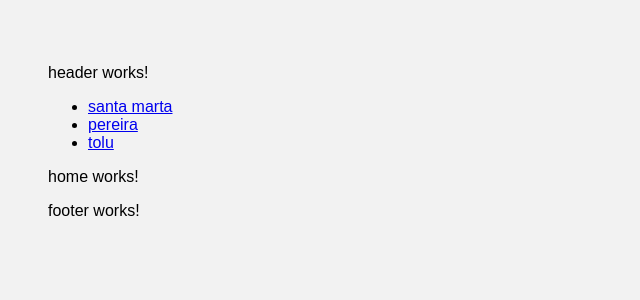
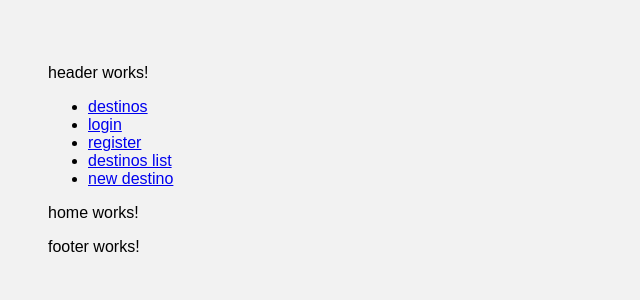
Before and after one commit to diegoamunoz/TuRutaLocal-Front, an Angular app: page / in a window 1280 px wide. Shown: the top 300 px of the page, without its empty margins (0-640 px from the left). Built offline with nearby package versions, Linux system fonts and the light colour scheme.

Commit message:
cambio de destinos a new-form

```diff
--- a/src/app/app.routes.ts
+++ b/src/app/app.routes.ts
@@ -4,6 +4,7 @@ import { LoginComponent } from './pages/public/login/login.component';
 import { RegisterComponent } from './pages/public/register/register.component';
 import { ReservasComponent } from './pages/private/reservas/reservas.component';
 import { DestinosComponent } from './pages/private/destinos/destinos.component';
+import { destinosNewForm } from './pages/private/destinos/new-form/new-form.component';
 
 
 export const routes: Routes = [
@@ -11,7 +12,7 @@ export const routes: Routes = [
     { path:'login', component: LoginComponent  },
     { path:'register', component: RegisterComponent  },
     { path:'reservas', component: ReservasComponent  },
-    { path:'dashboard/destinos', component: DestinosComponent},
+    { path:'dashboard/destinos/new-form', component: destinosNewForm},
     { path: '**', redirectTo: 'home' , pathMatch: 'full' },
     { path: '', redirectTo: 'home' , pathMatch: 'full' },
 ];
--- a/src/app/components/layout/header/header.component.html
+++ b/src/app/components/layout/header/header.component.html
@@ -1,6 +1,9 @@
 <p>header works!</p>
 <ul class = "destinos">
-    <li><a routerLink="dashboard/destinos">santa marta</a></li>
-    <li><a routerLink="dashboard/destinos">pereira</a></li>
-    <li><a routerLink="dashboard/destinos">tolu</a></li>
+    <li><a routerLink="dashboard/destinos">destinos</a></li>
+    <li><a routerLink="login">login</a></li>
+    <li><a routerLink="register">register</a></li>
+    <li><a routerLink="dashboard/destinos">destinos list</a></li>
+    <li><a routerLink="dashboard/destinos/new-form">new destino</a></li>
+
 </ul>
--- a/src/app/pages/private/destinos/destinos.component.html
+++ b/src/app/pages/private/destinos/destinos.component.html
@@ -1,29 +1 @@
 <p>destinos works!</p>
-<form [formGroup]="formData" class="form form-destinos">
-    <h1>Registrar Destinos</h1>
-    <div class="field">
-        <label for="destino-name">nombre del destino</label>
-        <input type="text" formControlName="name" value="" placeholder="eje cafetero" id="destino-name">
-    </div>
-    <div class="field">
-        <label for="destino-urlimage">imagen</label>
-        <input type="text" formControlName="urlimage" value="" placeholder="http://..." id="destino-urlimage">
-    </div>
-    <div class="field">
-        <label for="calificacion">calificacion</label>
-        <input type="number" formControlName="feedback" value="" placeholder="ej: 5" id="calificacion">
-    </div>
-    <div class="field">
-        <label for="">Servicio</label>
-        <select formControlName="services" id="">
-            <option value="">seleccione</option>
-            <option value="">tour por el Eje cafetero</option>
-            <option value="">tour san andres islas</option>
-            <option value="">tour tolu</option>
-            <option value="">paasadia nevado del cocuy</option>
-        </select>
-    </div>
-    <div class="field">
-        <button>registrar destino</button>
-    </div>
-</form>
--- a/src/app/pages/private/destinos/destinos.component.ts
+++ b/src/app/pages/private/destinos/destinos.component.ts
@@ -4,20 +4,10 @@ import { FormControl, FormGroup, ReactiveFormsModule } from '@angular/forms';
 
 @Component({
   selector: 'app-destinos',
-  imports: [ ReactiveFormsModule ],
+  imports: [],
   templateUrl: './destinos.component.html',
   styleUrl: './destinos.component.css'
 })
 export class DestinosComponent {
-  formData!: FormGroup;
-
-  constructor(){
-    this.formData = new FormGroup({
-      name: new FormControl (),
-      urlimage: new FormControl (),
-      feedback: new FormControl (),
-      services: new FormControl ()
-    });
-  }
 
 }
--- /dev/null
+++ b/src/app/pages/private/destinos/new-form/new-form.component.html
@@ -0,0 +1,29 @@
+<p>new-form works!</p>
+<form [formGroup]="formData" class="form form-destinos">
+    <h1>Registrar Destinos</h1>
+    <div class="field">
+        <label for="destino-name">nombre del destino</label>
+        <input type="text" formControlName="name" value="" placeholder="eje cafetero" id="destino-name">
+    </div>
+    <div class="field">
+        <label for="destino-urlimage">imagen</label>
+        <input type="text" formControlName="urlimage" value="" placeholder="http://..." id="destino-urlimage">
+    </div>
+    <div class="field">
+        <label for="calificacion">calificacion</label>
+        <input type="number" formControlName="feedback" value="" placeholder="ej: 5" id="calificacion">
+    </div>
+    <div class="field">
+        <label for="">Servicio</label>
+        <select formControlName="services" id="">
+            <option value="">seleccione</option>
+            <option value="">tour por el Eje cafetero</option>
+            <option value="">tour san andres islas</option>
+            <option value="">tour tolu</option>
+            <option value="">paasadia nevado del cocuy</option>
+        </select>
+    </div>
+    <div class="field">
+        <button>registrar destino</button>
+    </div>
+</form>
--- /dev/null
+++ b/src/app/pages/private/destinos/new-form/new-form.component.ts
@@ -0,0 +1,22 @@
+import { Component } from '@angular/core';
+import { FormControl, FormGroup, ReactiveFormsModule } from '@angular/forms';
+
+@Component({
+  selector: 'app-new-form',
+  imports: [ReactiveFormsModule],
+  templateUrl: './new-form.component.html',
+  styleUrl: './new-form.component.css'
+})
+export class destinosNewForm {
+  formData!: FormGroup;
+
+  constructor(){
+    this.formData = new FormGroup({
+      name: new FormControl (),
+      urlimage: new FormControl (),
+      feedback: new FormControl (),
+      services: new FormControl ()
+    });
+  }
+
+}
--- a/src/styles.css
+++ b/src/styles.css
@@ -7,7 +7,7 @@ body {
 }
 
 form {
-    background-color: #ffffff;
+    background-color: #3fdf94;
     padding: 30px;
     max-width: 500px;
     margin: auto;
@@ -53,7 +53,7 @@ select:focus {
 button {
     width: 100%;
     padding: 12px;
-    background-color: #4CAF50;
+    background-color: #141414;
     color: white;
     font-size: 16px;
     border: none;
```
Also changed, not shown: src/app/pages/private/destinos/new-form/new-form.component.css (added), 1 other file (tests, documents, lock files or other folders).
